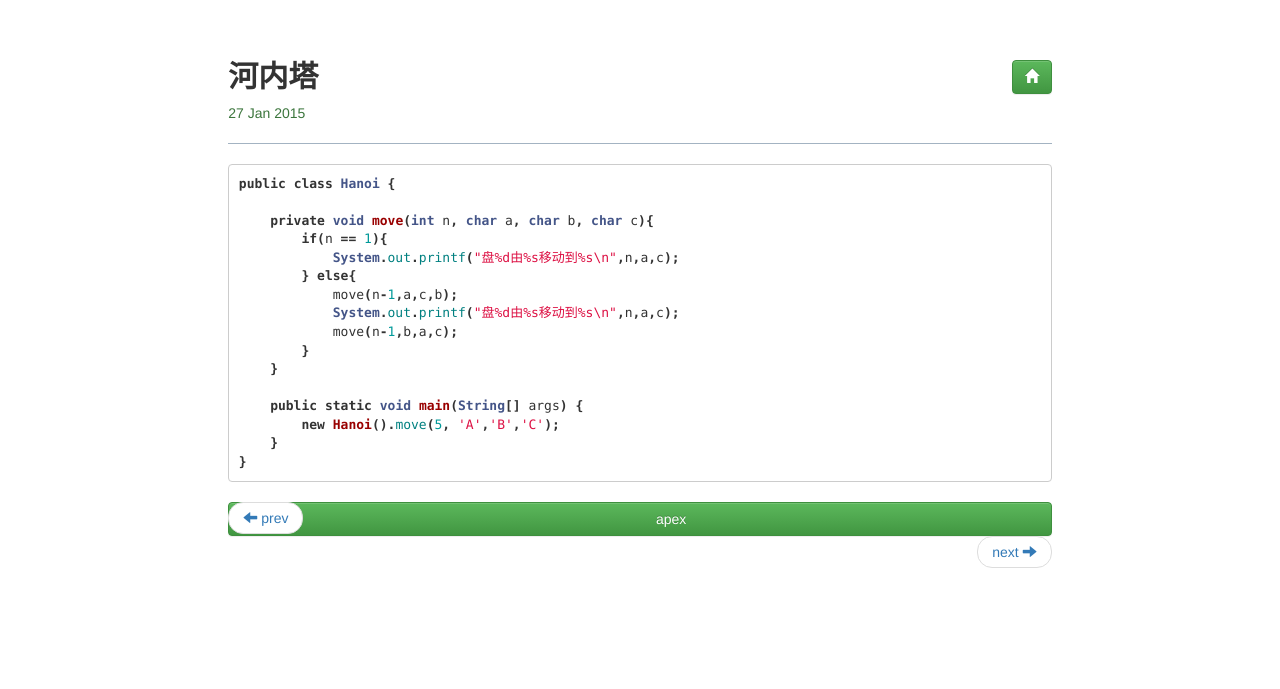
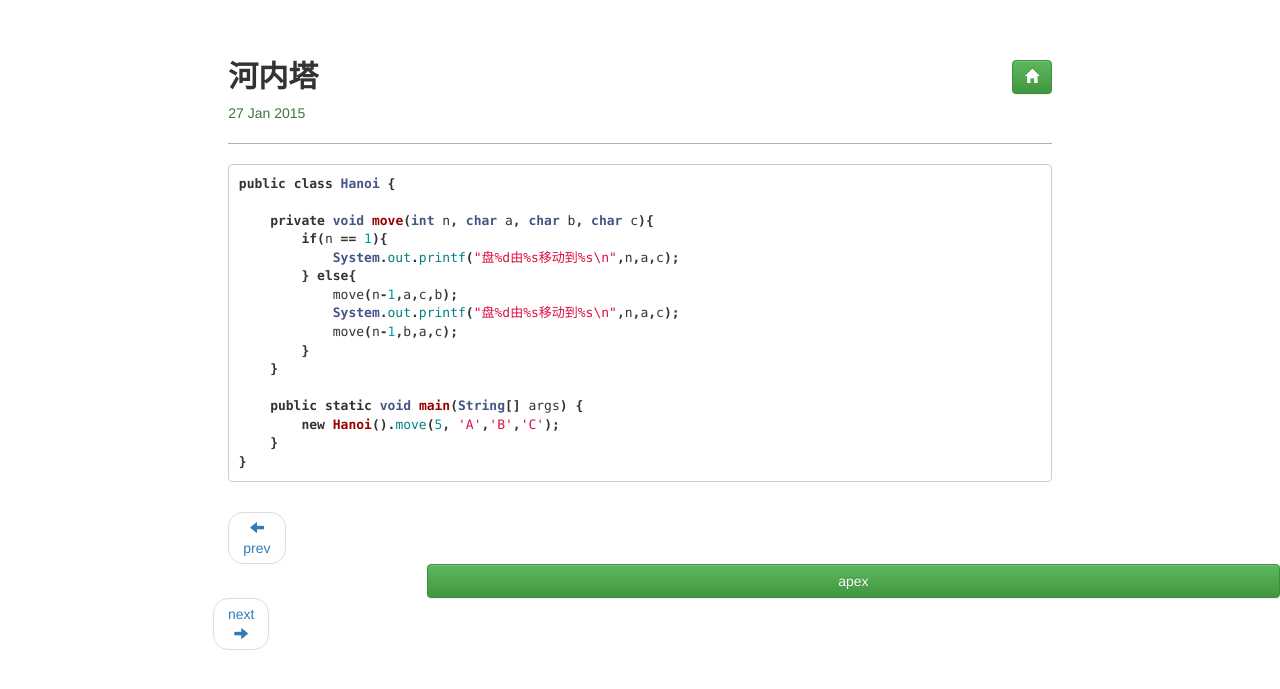
Before and after one commit to bit-ranger/blog, a Jekyll site: the page built from _posts/2015-01-27-hanoi.md, in a window 1280 px wide. Shown: the top 689 px of the page. Built offline with Jekyll 4.4.1, drawn with Linux system fonts in a browser that asks for light colours; nearby versions of some CDN libraries; Markdown is read by kramdown in place of the engine named in the settings.

Commit message:
Update default.html

```diff
--- a/_layouts/default.html
+++ b/_layouts/default.html
@@ -23,20 +23,20 @@
 	            <div>
 	                {{ content }}
 	            </div>
-                    <nav>
+                    <nav class="row">
                         <ul class="pager">
                     	    {% if page.next.url != null and page.next.url != '' %}
-                    	        <li class="previous"><a href="{{ page.next.url }}"><span class="glyphicon glyphicon-arrow-left" aria-hidden="true"></span> prev</a></li>
+                    	        <li class="previous col-lg-1"><a href="{{ page.next.url }}"><span class="glyphicon glyphicon-arrow-left" aria-hidden="true"></span> prev</a></li>
                     	    {% endif %}
                     	    {% if page.next.url == null or page.next.url == '' %}
-                    	        <li class="previous disabled"><a href="javascript:void(0);"><span class="glyphicon glyphicon-arrow-left" aria-hidden="true"></span> prev</a></li>
+                    	        <li class="previous disabled col-lg-1"><a href="javascript:void(0);"><span class="glyphicon glyphicon-arrow-left" aria-hidden="true"></span> prev</a></li>
                     	    {% endif %}
-                    		<a href="#" class="btn btn-success btn-block"> apex </a>
+                    		<a href="#" class="btn btn-success btn-block col-lg-6 col-lg-offset-3"> apex </a>
                     	    {% if page.previous.url != null and page.previous.url != '' %}
-                    	        <li class="next"><a href="{{ page.previous.url }}">next <span class="glyphicon glyphicon-arrow-right" aria-hidden="true"></span></a></li>
+                    	        <li class="next col-lg-1"><a href="{{ page.previous.url }}">next <span class="glyphicon glyphicon-arrow-right" aria-hidden="true"></span></a></li>
                     	    {% endif %}
                     	    {% if page.previous.url == null or page.previous.url == '' %}
-                    	        <li class="next disabled"><a href="javascript:void(0);">next <span class="glyphicon glyphicon-arrow-right" aria-hidden="true"></span></a></li>
+                    	        <li class="next disabled col-lg-1"><a href="javascript:void(0);">next <span class="glyphicon glyphicon-arrow-right" aria-hidden="true"></span></a></li>
                     	    {% endif %}
                         </ul>
                     </nav>
```
